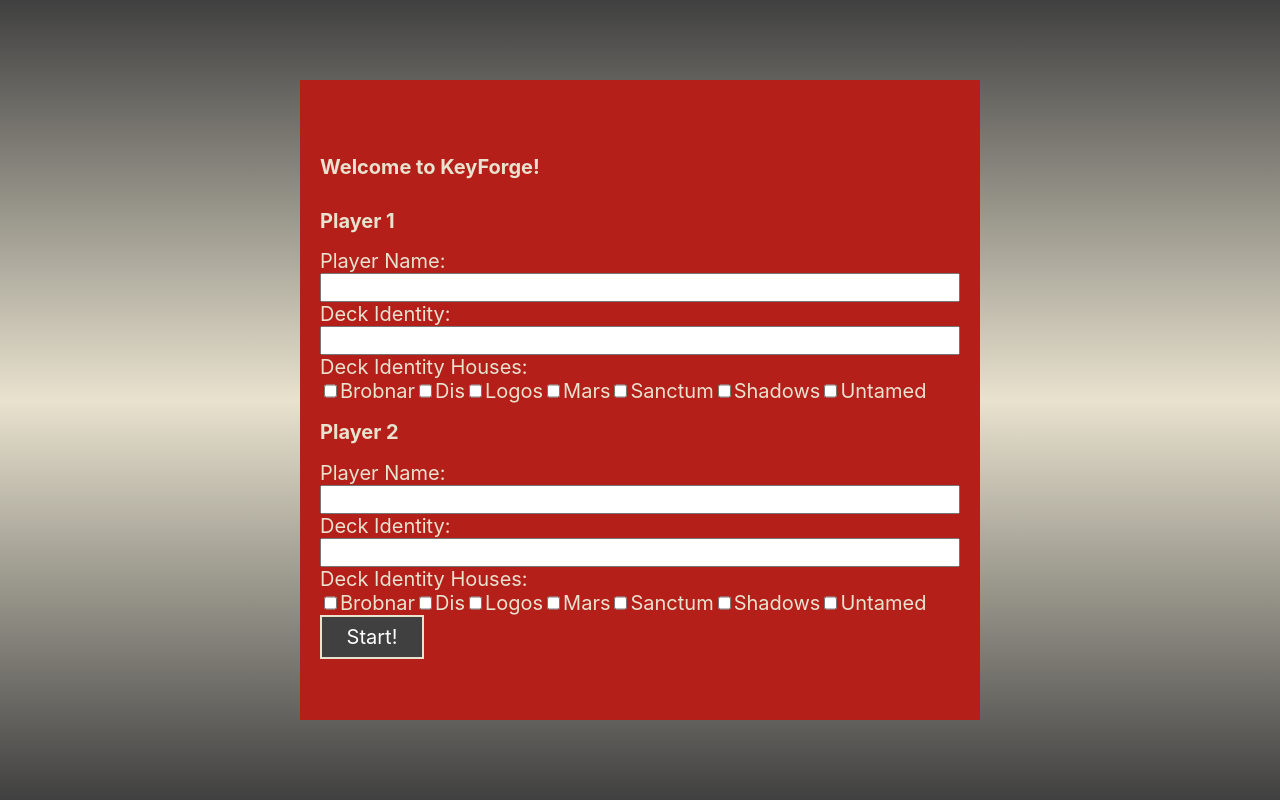
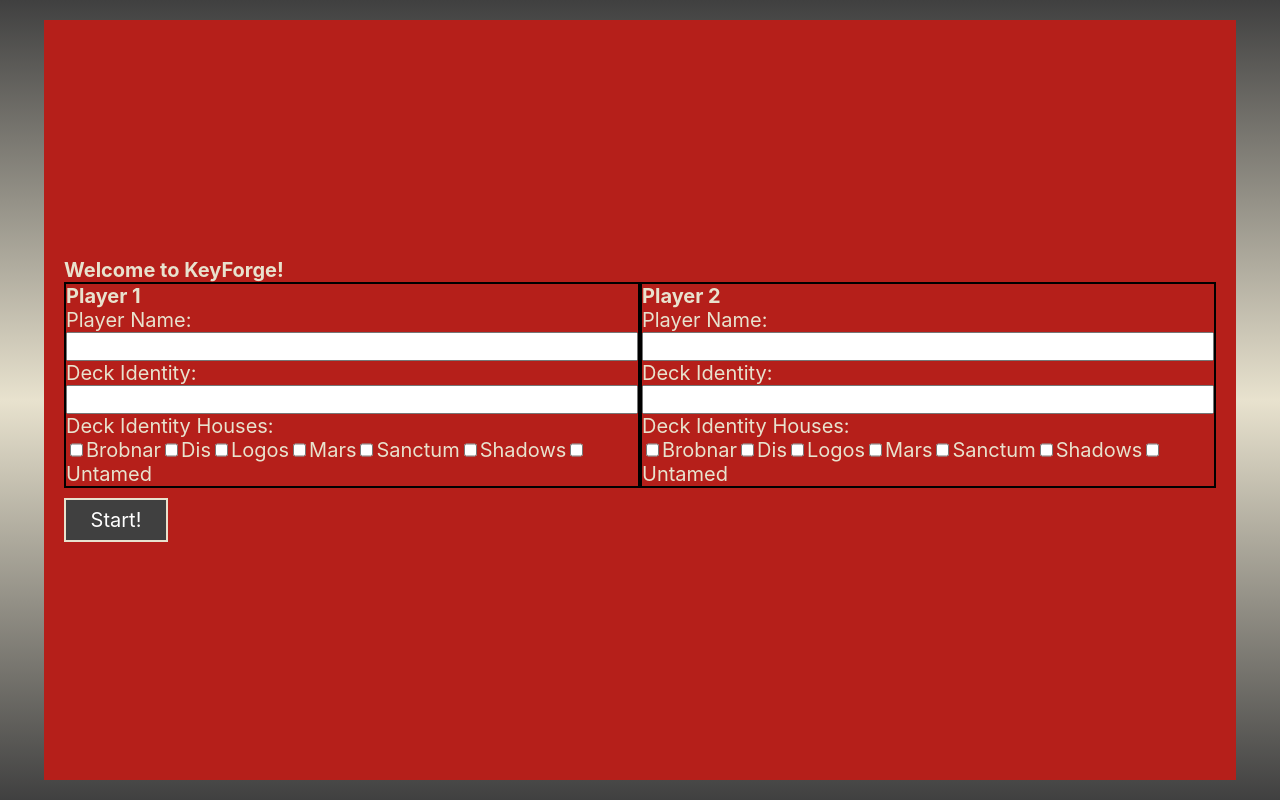
Before and after one commit to mike-duke/keyforge-counter, a React (Create React App) app: page / in a window 1280 px wide. Built offline with nearby package versions, Linux system fonts and the light colour scheme.

Commit message:
Add CheckboxList component. State changes in Start component and App for adding players working

```diff
--- a/src/components/App.js
+++ b/src/components/App.js
@@ -3,10 +3,25 @@
 import '../styles/index.scss';
 
 class App extends Component {
+  constructor() {
+    super();
+    this.state = {
+      player1: {},
+      player2: {}
+    }
+  }
+
+  addPlayers = (player1, player2) => {
+    this.setState({
+      player1,
+      player2
+    });
+  }
+
   render() {
     return (
       <div className="App">
-        <Start />
+        <Start addPlayers={this.addPlayers} />
       </div>
     );
   }
--- /dev/null
+++ b/src/components/CheckboxList.js
@@ -0,0 +1,29 @@
+import React, { Component } from 'react';
+
+export class CheckboxList extends Component {
+
+  handleChange = (event) => {
+    this.props.setHouses(event.target.name)
+  }
+
+  render() {
+    return (
+      <div className="checkbox-container" onChange={(event) => this.props.setHouses(event.target)}>
+        <input type="checkbox" name="brobnar" value="brobnar" id="brobnar" />
+        <label htmlFor="brobnar">Brobnar</label>
+        <input type="checkbox" name="dis" value="dis" id="dis" />
+        <label htmlFor="dis">Dis</label>
+        <input type="checkbox" name="logos" value="logos" id="logos" />
+        <label htmlFor="logos">Logos</label>
+        <input type="checkbox" name="mars" value="mars" id="mars" />
+        <label htmlFor="mars">Mars</label>
+        <input type="checkbox" name="sanctum" value="sanctum" id="sanctum" />
+        <label htmlFor="sanctum">Sanctum</label>
+        <input type="checkbox" name="shadows" value="shadows" id="shadows" />
+        <label htmlFor="shadows">Shadows</label>
+        <input type="checkbox" name="untamed" value="untamed" id="untamed" />
+        <label htmlFor="untamed">Untamed</label>
+      </div>
+    );
+  }
+}
--- a/src/containers/Start.js
+++ b/src/containers/Start.js
@@ -1,47 +1,80 @@
 import React, { Component } from 'react';
+import { CheckboxList } from '../components/CheckboxList';
 
 export default class Start extends Component {
+  constructor() {
+    super();
+    this.state = {
+      player1: {
+        name: '',
+        deck: '',
+        houses: []
+      },
+      player2: {
+        name: '',
+        deck: '',
+        houses: []
+      }
+    }
+  }
+
+  setHouses = (target) => {
+    const { id } = target.parentNode.parentNode.parentNode;
+    const houseName = target.name
+    this.setState({
+      [id]: {
+        ...this.state[id],
+        houses: [...this.state[id].houses, houseName]
+      }
+    });
+  }
+
+  handleSubmit = (event) => {
+    event.preventDefault();
+    const { player1, player2 } = this.state;
+    this.props.addPlayers(player1, player2);
+  }
+
+  handleChange = (event) => {
+    const playerId = event.target.parentNode.parentNode.id;
+    const { id, value } = event.target;
+    this.setState({
+      [playerId]: {
+        ...this.state[playerId],
+        [id]: value
+      }
+    });
+  }
 
   render() {
     const playerForm = (
-      <form>
-        <label htmlFor="player-name">Player Name:</label>
-        <input id="player-name" type="text"/>
-        <label htmlFor="player-deck">Deck Identity:</label>
-        <input id="player-deck" type="text"/>
+      <div className="player-form">
+        <label htmlFor="name">Player Name:</label>
+        <input id="name" type="text" value={this.state.name} onChange={this.handleChange}/>
+        <label htmlFor="deck">Deck Identity:</label>
+        <input id="deck" type="text" value={this.state.deck} onChange={this.handleChange}/>
         <label htmlFor="player-houses">Deck Identity Houses:</label>
-        <div className="checkbox-container">
-          <input type="checkbox" name="brobnar" value="brobnar" id="brobnar" />
-          <label htmlFor="brobnar">Brobnar</label>
-          <input type="checkbox" name="dis" value="dis" id="dis" />
-          <label htmlFor="dis">Dis</label>
-          <input type="checkbox" name="logos" value="logos" id="logos" />
-          <label htmlFor="logos">Logos</label>
-          <input type="checkbox" name="mars" value="mars" id="mars" />
-          <label htmlFor="mars">Mars</label>
-          <input type="checkbox" name="sanctum" value="sanctum" id="sanctum" />
-          <label htmlFor="sanctum">Sanctum</label>
-          <input type="checkbox" name="shadows" value="shadows" id="shadows" />
-          <label htmlFor="shadows">Shadows</label>
-          <input type="checkbox" name="untamed" value="untamed" id="untamed" />
-          <label htmlFor="untamed">Untamed</label>
+        <CheckboxList setHouses={this.setHouses} />
       </div>
-      </form>
     )
 
     return (
       <div className="start">
         <h1>Welcome to KeyForge!</h1>
-        <div className="player player1">
+        <form onSubmit={this.handleSubmit}>
+          <section className="player-container">
+            <div id="player1" className="player">
               <h2>Player 1</h2>
               {playerForm}
             </div>
 
-        <div className="player player2">
+            <div id="player2" className="player">
               <h2>Player 2</h2>
               {playerForm}
             </div>
+          </section>
           <button className="start-button">Start!</button>
+        </form>
       </div>
     )
   }
--- a/src/styles/_Start.scss
+++ b/src/styles/_Start.scss
@@ -1,16 +1,29 @@
 .start {
   background: #b51f1a;
-  width: 50%;
-  height: 75%;
+  width: 90%;
+  height: 90%;
   padding: 20px;
   color: #e8e2ce;
   overflow: scroll;
   display: flex;
   flex-direction: column;
   justify-content: center;
+
+  h1, h2 {
+    margin: 0;
+  }
+}
+
+.player-container {
+  display: flex;
 }
 
 form {
+  display: flex;
+  flex-direction: column;
+}
+
+.player-form {
   display: flex;
   flex-direction: column;
   justify-content: space-around;
@@ -21,6 +34,8 @@
 .player {
   display: flex;
   flex-direction: column;
+  margin-bottom: 10px;
+  border: 2px solid black;
 }
 
 .start-button {
```
Lines whose indentation alone changed are shown as unchanged.
